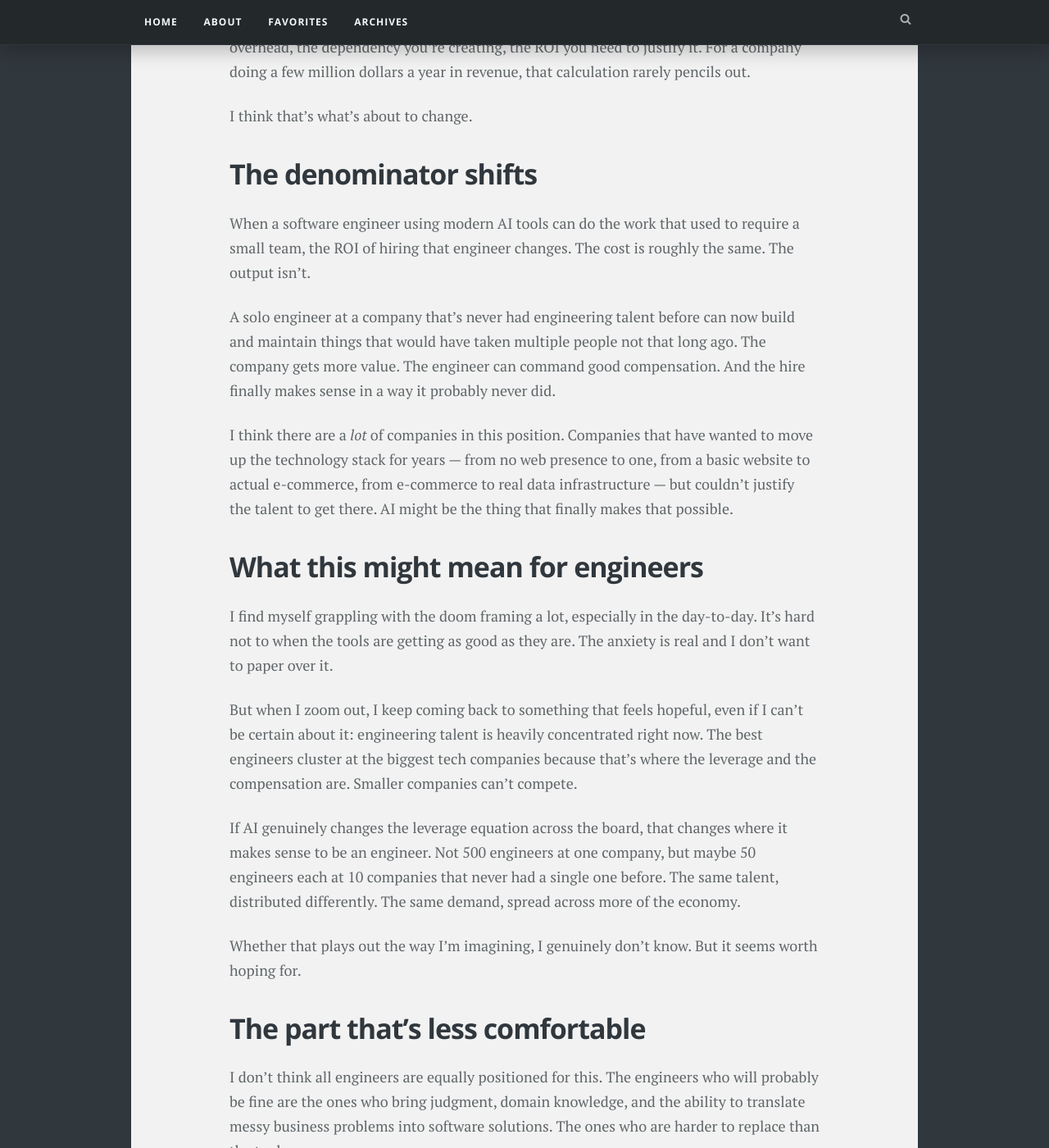
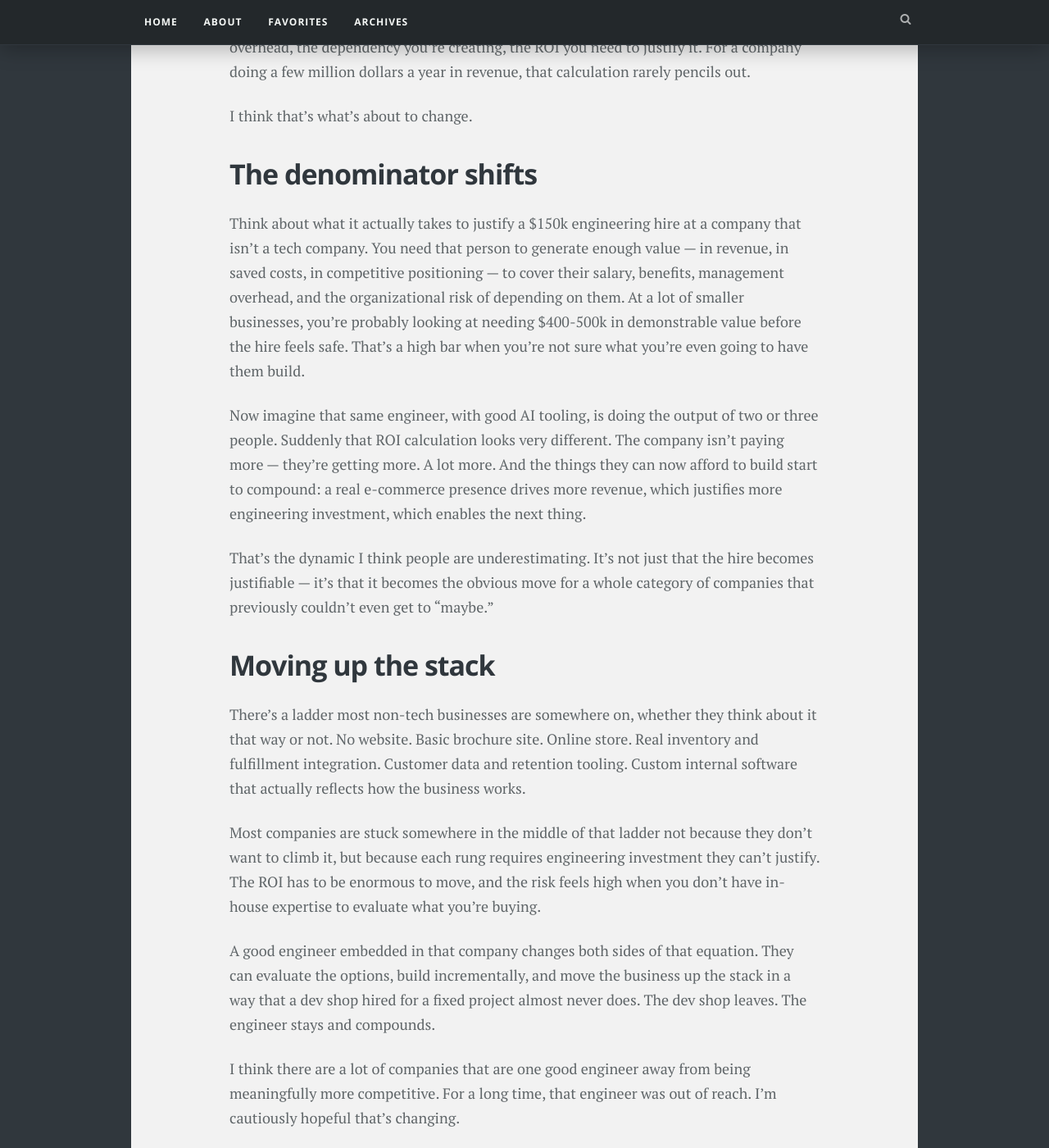
Before and after one commit to BenSanex/BenSanex.github.io, a Jekyll site: the page built from _posts/2026-03-03-ai-expanding-engineering-market.md, in a window 1280 px wide and 1400 px high, scrolled down 1076 px. Shown: the whole window at 82% size. Built offline with Jekyll 4.4.1, drawn with Linux system fonts in a browser that asks for light colours; some web fonts are replaced.

Commit message:
Expand on tech stack migration and ROI in AI engineering post

```diff
--- a/_posts/2026-03-03-ai-expanding-engineering-market.md
+++ b/_posts/2026-03-03-ai-expanding-engineering-market.md
@@ -29,11 +29,21 @@ I think that's what's about to change.
 
 ## The denominator shifts
 
-When a software engineer using modern AI tools can do the work that used to require a small team, the ROI of hiring that engineer changes. The cost is roughly the same. The output isn't.
+Think about what it actually takes to justify a $150k engineering hire at a company that isn't a tech company. You need that person to generate enough value — in revenue, in saved costs, in competitive positioning — to cover their salary, benefits, management overhead, and the organizational risk of depending on them. At a lot of smaller businesses, you're probably looking at needing $400-500k in demonstrable value before the hire feels safe. That's a high bar when you're not sure what you're even going to have them build.
 
-A solo engineer at a company that's never had engineering talent before can now build and maintain things that would have taken multiple people not that long ago. The company gets more value. The engineer can command good compensation. And the hire finally makes sense in a way it probably never did.
+Now imagine that same engineer, with good AI tooling, is doing the output of two or three people. Suddenly that ROI calculation looks very different. The company isn't paying more — they're getting more. A lot more. And the things they can now afford to build start to compound: a real e-commerce presence drives more revenue, which justifies more engineering investment, which enables the next thing.
 
-I think there are a *lot* of companies in this position. Companies that have wanted to move up the technology stack for years — from no web presence to one, from a basic website to actual e-commerce, from e-commerce to real data infrastructure — but couldn't justify the talent to get there. AI might be the thing that finally makes that possible.
+That's the dynamic I think people are underestimating. It's not just that the hire becomes justifiable — it's that it becomes the obvious move for a whole category of companies that previously couldn't even get to "maybe."
+
+## Moving up the stack
+
+There's a ladder most non-tech businesses are somewhere on, whether they think about it that way or not. No website. Basic brochure site. Online store. Real inventory and fulfillment integration. Customer data and retention tooling. Custom internal software that actually reflects how the business works.
+
+Most companies are stuck somewhere in the middle of that ladder not because they don't want to climb it, but because each rung requires engineering investment they can't justify. The ROI has to be enormous to move, and the risk feels high when you don't have in-house expertise to evaluate what you're buying.
+
+A good engineer embedded in that company changes both sides of that equation. They can evaluate the options, build incrementally, and move the business up the stack in a way that a dev shop hired for a fixed project almost never does. The dev shop leaves. The engineer stays and compounds.
+
+I think there are a lot of companies that are one good engineer away from being meaningfully more competitive. For a long time, that engineer was out of reach. I'm cautiously hopeful that's changing.
 
 ## What this might mean for engineers
 
```
Also changed, not shown: 1 other file.
